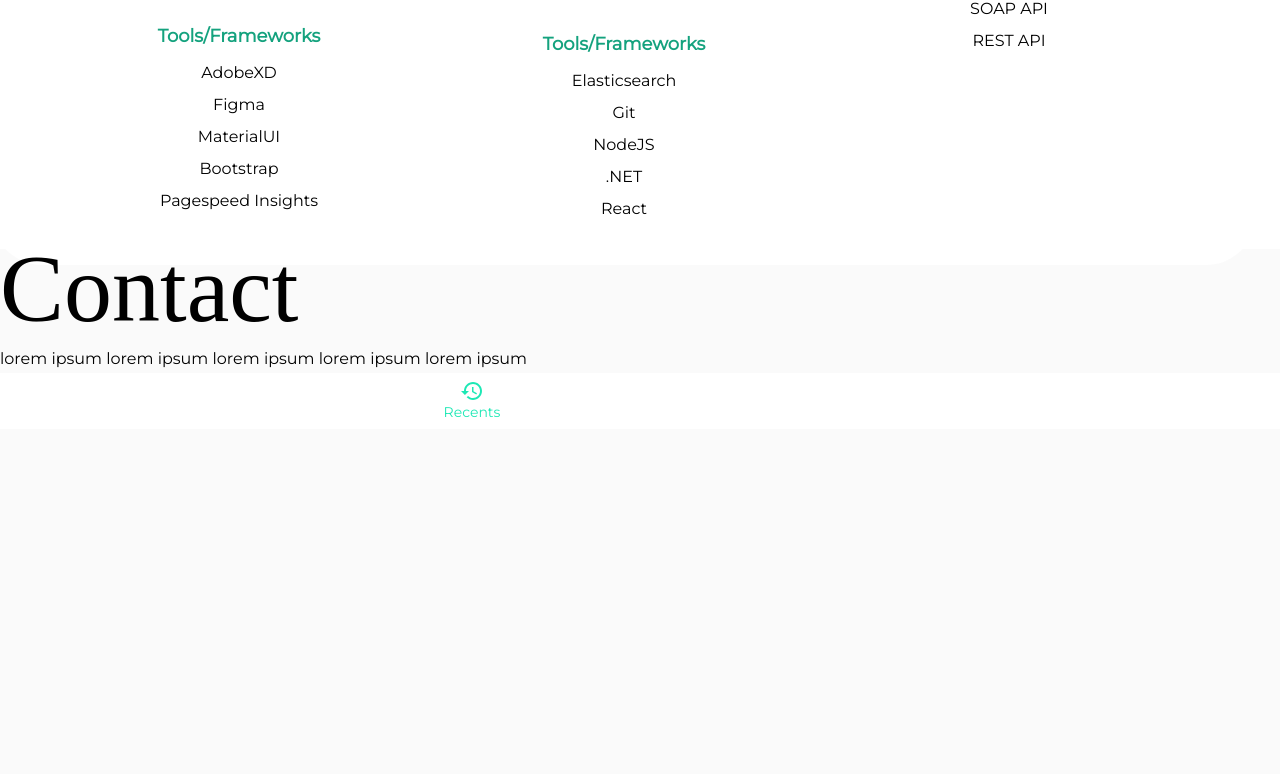
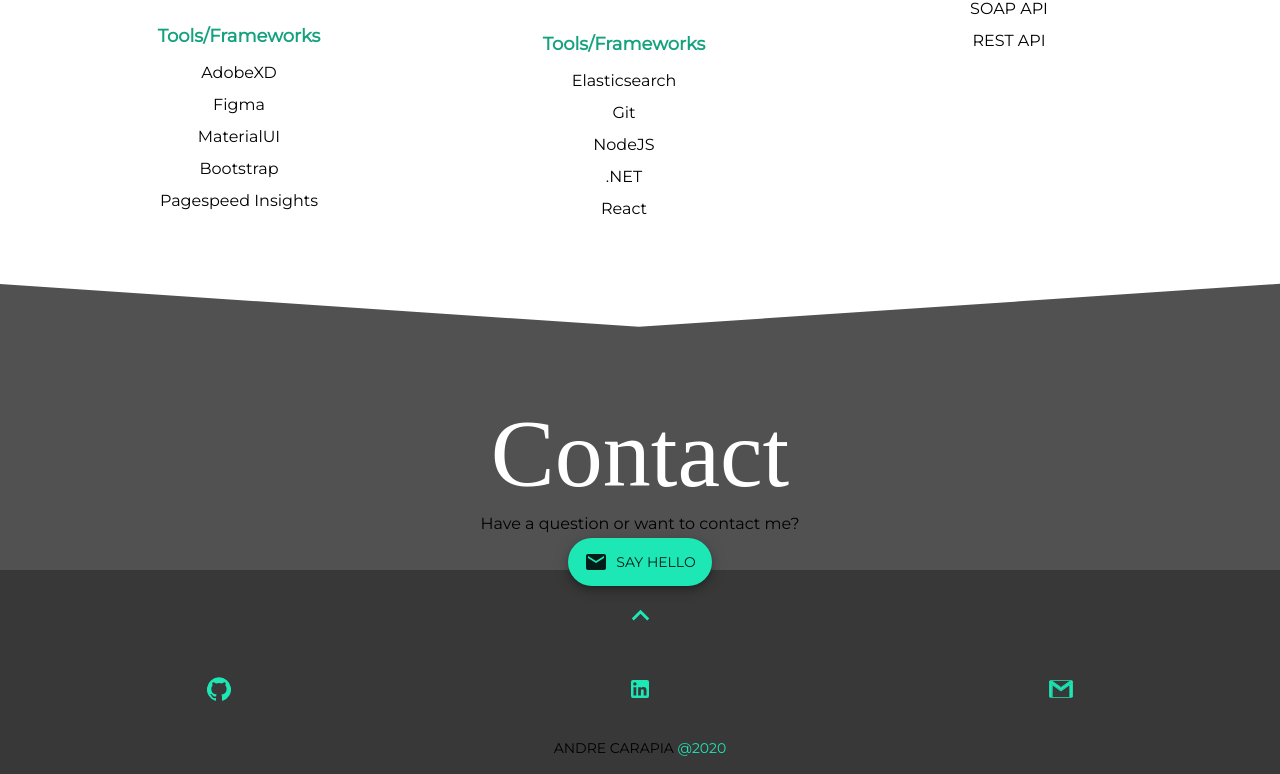
Before and after one commit to CarapiaAndre/Portfolio, a React (Create React App) app: page / in a window 1280 px wide. Shown: the part 1673-2447 px from the top of the page. Before the commit the page ends 2102 px from the top, so only its background shows below. Built offline with nearby package versions, Linux system fonts and the light colour scheme; a web font is replaced by a local one.

Commit message:
feat: Contact page

```diff
--- a/src/App.js
+++ b/src/App.js
@@ -3,6 +3,7 @@
 import Home from './components/Home';
 import About from './components/About';
 import Contact from './components/Contact';
+import ContactModal from './components/ContactModal';
 import Footer from './components/Footer';
 import DictionaryFallBack from './translate/en';
 import translate from './components/Translate';
@@ -14,6 +15,9 @@
       language: {
         lng: 'en',
         dictionary: DictionaryFallBack.en
+      },
+      modal: {
+        open: false
       }
     }
   }
@@ -23,13 +27,22 @@
       language: newLanguage
     })
   }
+  showModal = (show) => {
+    this.setState({
+      modal: {
+        open: show
+      }
+    })
+  }
+
   render() {
     return (
       <React.Fragment>
-        <Navbar texts={this.state.language.dictionary.navBar} setLanguage={this.setLanguage} />
+        <Navbar texts={this.state.language.dictionary.navBar} setLanguage={this.setLanguage}/>
         <Home texts={this.state.language.dictionary.home}/>
         <About texts={this.state.language.dictionary.about}/>
-        <Contact className={'contact-section'} />
+        <Contact texts={this.state.language.dictionary.contact} showModal={this.showModal}/>
+        <ContactModal texts={this.state.language.dictionary.contact.form} open={this.state.modal.open} showModal={this.showModal} />
         <Footer />
       </React.Fragment>
     );
--- a/src/components/Contact.js
+++ b/src/components/Contact.js
@@ -1,11 +1,42 @@
 import React from 'react';
 import Typography from '@material-ui/core/Typography';
+import { Container, Grid, Fab } from '@material-ui/core';
+import EmailIcon from '@material-ui/icons/Email';
+import { makeStyles } from '@material-ui/core/styles';
+import connectorSVG from '../assets/img/connector.svg';
+import theme from '../styles/Theme';
+
+const syles = makeStyles({
+    aboutSection: {
+        backgroundColor: theme.palette.secondary.main,
+        textAlign: 'center'
+    },
+    extendedIcon: {
+        marginRight: theme.spacing(1)
+    }
+})
 
 const Contact = (props) => {
+    const classes = syles();
+    const texts = { ...props.texts };
+
     return (
-        <div className={"contact-section"} id="contact">
-            <Typography variant="h1">Contact</Typography>
-            <Typography variant="subtitle1">lorem ipsum lorem ipsum lorem ipsum lorem ipsum lorem ipsum</Typography>
+        <div className={classes.aboutSection} id="contact">
+            <img width="100%" src={connectorSVG} alt="connector" />
+            <Container maxWidth="lg">
+                <Grid container>
+                    <Grid item xs={12}>
+                        <Typography variant="h1" color="textSecondary" >{texts.title}</Typography>
+                        <Typography variant="subtitle1">{texts.description}</Typography>
+                    </Grid>
+                    <Grid item xs={12}>
+                        <Fab variant="extended" color="primary" onClick={() => props.showModal(true)}>
+                            <EmailIcon className={classes.extendedIcon} />
+                            {texts.button}
+                        </Fab>
+                    </Grid>
+                </Grid>
+            </Container>
         </div>
     )
 };
--- /dev/null
+++ b/src/components/ContactModal.js
@@ -0,0 +1,92 @@
+import React from 'react';
+import { makeStyles } from '@material-ui/core/styles';
+import { Modal, Fade, Container, Paper, IconButton, Grid, Typography, TextField, Button } from '@material-ui/core';
+import CloseIcon from '@material-ui/icons/Close';
+import SendIcon from '@material-ui/icons/Send';
+
+const styles = makeStyles((theme) => ({
+    paper: {
+        top: '25%',
+        margin: 'auto',
+        position: 'absolute',
+        width: '100%',
+        maxWidth: theme.breakpoints.values['lg'],
+        backgroundColor: theme.palette.background.paper,
+        boxShadow: theme.shadows[5],
+        padding: theme.spacing(2, 4, 3),
+    },
+    title: {
+        textAlign: 'center'
+    },
+    form: {
+        width: '100%'
+    }
+}))
+
+const ContactModal = (props) => {
+    const classes = styles();
+    const texts = { ...props.texts };
+
+    return (
+        <Modal
+            aria-labelledby="contact-modal-title"
+            aria-describedby="contact-modal-description"
+
+            open={props.open}
+            onClose={() => props.showModal(false)}
+        >
+            <Fade in={props.open}>
+                <Container maxWidth="lg">
+                    <Paper elevation={4} className={classes.paper}>
+                        <Grid container spacing={4}>
+                            <Grid container item xs={12} justify="flex-end">
+                                <IconButton aria-label="cancel" color="secondary">
+                                    <CloseIcon />
+                                </IconButton>
+                            </Grid>
+                            <Grid item xs={12} >
+                                <Typography variant="h4" className={classes.title}>{texts.title}</Typography>
+                            </Grid>
+
+                            <Grid
+                                component="form"
+                                container
+                                spacing={4}
+                                item xs={12}
+                                className={classes.form}
+                            >
+                                <Grid item md={6}>
+                                    <TextField id="nameInput" label="Name" />
+                                </Grid>
+                                <Grid item md={6}>
+                                    <TextField id="emailInput" label="Email" />
+                                </Grid>
+                                <Grid
+                                    container
+                                    item xs={12}
+                                    spacing={4}
+                                    alignItems="center"
+                                >
+                                    <Grid item md={10}>
+                                        <TextField id="messageInput" label="Message" multiline rows={4} />
+                                    </Grid>
+                                    <Grid item md={2} style={{ textAlign: "center" }}>
+                                        <Button
+                                            variant="contained"
+                                            endIcon={<SendIcon />}
+
+                                        >
+                                            {texts.submit}
+                                        </Button>
+                                    </Grid>
+                                </Grid>
+                            </Grid>
+                        </Grid>
+                    </Paper>
+                </Container>
+            </Fade>
+        </Modal>
+    )
+}
+
+export default ContactModal;
--- a/src/components/Footer.js
+++ b/src/components/Footer.js
@@ -1,25 +1,45 @@
 import React from 'react';
-import { BottomNavigation, BottomNavigationAction } from "@material-ui/core";
-import RestoreIcon from '@material-ui/icons/Restore';
-import FavoriteIcon from '@material-ui/icons/Favorite';
-import LocationOnIcon from '@material-ui/icons/LocationOn';
+import { Grid, Container, IconButton } from "@material-ui/core";
+import ExpandLessIcon from '@material-ui/icons/ExpandLess';
+import GitHubIcon from '@material-ui/icons/GitHub';
+import LinkedInIcon from '@material-ui/icons/LinkedIn';
+import GmailIcon from './theme/GmailIcon';
+import { makeStyles } from '@material-ui/core/styles';
+import theme from '../styles/Theme';
 
+const styles = makeStyles({
+    footer: {
+        backgroundColor: theme.palette.secondary.dark,
+        textAlign: 'center'
+    }
+})
 
 const Footer = () => {
-    const [value, setValue] = React.useState(0);
-
+    const classes = styles();
     return (
-        <BottomNavigation
-            value={value}
-            onChange={(event, newValue) => {
-                setValue(newValue);
-            }}
-            showLabels
-        >
-            <BottomNavigationAction label="Recents" icon={<RestoreIcon />} />
-            <BottomNavigationAction label="Favorites" icon={<FavoriteIcon />} />
-            <BottomNavigationAction label="Nearby" icon={<LocationOnIcon />} />
-        </BottomNavigation>
+        <div className={classes.footer}>
+            <Container maxWidth="lg">
+                <Grid container spacing={4}>
+                    <Grid item xs={12}>
+                    <IconButton aria-label="Expand Less">
+                            <ExpandLessIcon fontSize="large" />
+                        </IconButton>
+                    </Grid>
+                    <Grid item xs={4}>
+                        <GitHubIcon color="primary" />
+                    </Grid>
+                    <Grid item xs={4}>
+                        <LinkedInIcon color="primary" />
+                    </Grid>
+                    <Grid item xs={4}>
+                        <GmailIcon color="primary" />
+                    </Grid>
+                    <Grid item xs={12}>
+                        <span>ANDRE CARAPIA <span style={{color: theme.palette.primary.main}}>@2020</span></span>
+                    </Grid>
+                </Grid>
+            </Container>
+        </div>
     );
 };
 
--- /dev/null
+++ b/src/components/theme/GmailIcon.js
@@ -0,0 +1,14 @@
+import React from 'react';
+import { SvgIcon } from '@material-ui/core';
+
+function GmailIcon(props) {
+    return (
+        <SvgIcon {...props}>
+            <path d="m22.38911,3.28589l-20.77822,0c-0.83192,0 -1.5088,0.64356 -1.5088,1.43451l0,14.55918c0,0.79097 0.67688,1.43452 1.5088,1.43452l20.77822,0c0.83192,0 1.5088,-0.64356 1.5088,-1.43452l0,-14.55918c0,-0.79096 -0.67688,-1.43451 -1.5088,-1.43451zm-1.93662,0.81187l-8.4525,5.85737l-8.4525,-5.85737l16.90499,0zm-17.67483,15.80448l-1.16678,0c-0.36108,0 -0.6549,-0.27936 -0.6549,-0.62266l0,-12.61751l1.82167,1.2624l0,11.97777zm17.59071,0l-16.73675,0l0,-11.38595l8.11694,5.62495c0.07488,0.05192 0.16314,0.07791 0.25144,0.07791c0.0883,0 0.17661,-0.02598 0.25144,-0.07791l8.11694,-5.62499l0,11.386zm2.67563,-0.62266c0,0.34329 -0.29382,0.62266 -0.6549,0.62266l-1.16678,0l0,-11.97777l1.82167,-1.2624l0,12.61751zm0,-13.62212l-11.04401,7.6534l-11.04401,-7.6534l0,-0.93706c0,-0.34329 0.29382,-0.62265 0.6549,-0.62265l0.48688,0l9.65079,6.68776c0.07493,0.05192 0.16314,0.07791 0.25144,0.07791c0.0883,0 0.17651,-0.02598 0.25144,-0.07791l9.65074,-6.68776l0.48689,0c0.36107,0 0.6549,0.27935 0.6549,0.62265l0,0.93706l0.00004,0z" />
+            <path d="m2.83051,20.04459l-1.94916,-0.08323l0,-13.45289l2,1.33163l-0.05084,12.20449z"/>
+            <path d="m21.03533,19.94703l-0.01839,-12.11652l2.16949,-1.32203l0,13.42373"/>
+            <path d="m2.28814,4.08263l9.67934,6.71412l9.9187,-6.76423l1.00813,0.06504l0.35772,0.52033l-0.03252,1.17073l-11.18699,7.57724l-11.18699,-7.60976l-0.09756,-1.36585l0.55285,-0.42276l0.98733,0.11515z"/>
+        </SvgIcon>
+    )
+}
+export default GmailIcon;
--- a/src/styles/Theme.js
+++ b/src/styles/Theme.js
@@ -12,7 +12,7 @@
       'Montserrat',
       'Roboto',
       'Arial']
-    .join(','),
+      .join(','),
     h1: {
       fontFamily: 'Gotu'
     },
@@ -56,6 +56,10 @@
     },
     MuiIconButton: {
       "color": "primary"
+    },
+    MuiTextField: {
+      fullWidth: true,
+      variant: "outlined"
     }
   },
   overrides: {
@@ -79,7 +83,7 @@
         height: '200px',
         width: '200px',
         borderRadius: '0 0 0 300px',
-        "backgroundColor": primaryHex
+        backgroundColor: primaryHex
       }
     },
     MuiListItem: {
@@ -94,6 +98,21 @@
         backgroundColor: '#fff',
         width: '100%'
       }
+    },
+    MuiOutlinedInput: {
+      root: {
+        '&:hover $notchedOutline': {
+          borderColor: primaryHex
+        }
+      }
+    },
+    MuiFormLabel: {
+      root: {
+        color: secondaryHex,
+        '&$focused': {
+          color: secondaryHex
+        }
+      }
     }
   }
 });
@@ -102,14 +121,14 @@
 
 theme.typography.h1 = {
   ...theme.typography.h1,
-  [theme.breakpoints.down('sm')] : {
+  [theme.breakpoints.down('sm')]: {
     fontSize: '2.5rem'
   }
 }
 
 theme.typography.h3 = {
   ...theme.typography.h3,
-  [theme.breakpoints.down('sm')] : {
+  [theme.breakpoints.down('sm')]: {
     fontSize: '1.5rem'
   }
 }
--- a/src/translate/en.js
+++ b/src/translate/en.js
@@ -67,6 +67,18 @@
                     ],
                 }
             ]
+        },
+        contact: {
+            title: "Contact",
+            description: "Have a question or want to contact me?",
+            button: "Say hello",
+            form: {
+                title: 'Thanks for the interest. How can I help you today?',
+                name: 'Name',
+                email: 'Email',
+                message: 'Message',
+                submit: 'Send'
+            }
         }
     }
 };
--- a/src/translate/pt.js
+++ b/src/translate/pt.js
@@ -67,6 +67,18 @@
                     ],
                 }
             ]
+        },
+        contact: {
+            title: "Contato",
+            description: "Tem alguma pergunta ou deseja entrar em contato?",
+            button: "Entrar em contato",
+            form: {
+                title: 'Obrigado pelo interesse. Como posso te ajudar hoje?',
+                name: 'Nome',
+                email: 'Email',
+                message: 'Mensagem',
+                submit: 'Enviar'
+            }
         }
     }
 };
```
Also changed, not shown: src/assets/img/connector.svg (added), src/assets/img/gmail.svg (added).
